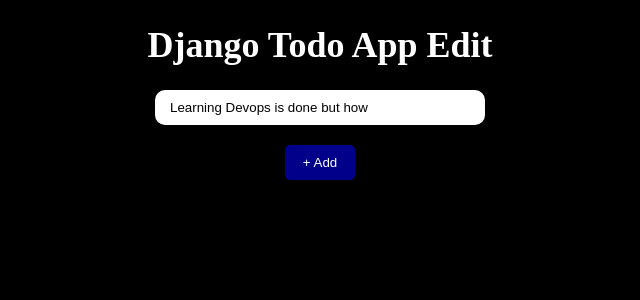
After one commit to adityaarawat/django-todo-app, a Django app: page /todo/edit_todo/1/ in a window 1280 px wide. The commit adds this page. Shown: the top 300 px of the page, without its empty margins (328-968 px from the left). Run offline with Django 5.2, Linux system fonts and the light colour scheme; data comes from the database, SQL or seed files in the repository; both versions use the stored data as it was after the commit.

Commit message:
Edit functionality & edit html page is Added

```diff
--- /dev/null
+++ b/templates/editTodo.html
@@ -0,0 +1,23 @@
+{% load static %}
+<!DOCTYPE html>
+<html lang="en">
+<head>
+    <meta charset="UTF-8">
+    <meta name="viewport" content="width=device-width, initial-scale=1.0">
+    <title>Django Todo App Edit Page</title>
+</head>
+<body style="background-color: black; color: white; font-size: 18px; width: 100%; height: 100%;">
+    <header>
+        <h1 style="text-align: center;">Django Todo App Edit</h1>
+     </header>
+       <section style="width: 100%; height: 100%;">
+        <form action="" style="width: 100%; height: 100%;" method="POST">
+            {% csrf_token %}
+        <div style="display: flex; flex-direction: column; align-items: center; justify-content: center; gap: 20px;">
+            <input style="padding: 10px 15px; border: none; width: 300px; border-radius: 10px;  type="text" placeholder="Edit Task" name="task" value="{{editData.task}}">
+           <button style="cursor: pointer; color: white; background-color: darkblue; padding: 10px 18px; border: none; border-radius: 5px;" type="submit">+ Add</button>
+        </div>
+        </form>
+      </section>
+</body>
+</html>
--- a/templates/index.html
+++ b/templates/index.html
@@ -29,7 +29,7 @@
                 <div class="task-buttons">
                     <a href="{% url 'markAsDone' task.id %}" class="button done">Mark as Done</a>
                     <a class="button delete">Delete</a>
-                    <a class="button edit">Edit</a>
+                    <a href="{% url 'editTodo' task.id %}" class="button edit">Edit</a>
                 </div>
             </div>
             {% endfor %}
--- a/todomain/static/css/style.css
+++ b/todomain/static/css/style.css
@@ -177,6 +177,8 @@
     font-family: 'Lucida Sans', 'Lucida Sans Regular', 'Lucida Grande', 'Lucida Sans Unicode', Geneva, Verdana, sans-serif;
 }
 
+
+
 /* ------------------------------------------ */
 /* ----------- RESPONSIVE PART -------------- */
 /* ------------------------------------------ */
--- a/todos/urls.py
+++ b/todos/urls.py
@@ -1,7 +1,15 @@
 from django.urls import path
 from . import views
 urlpatterns=[
+    #Add Task
     path('addTask/',views.addTask,name='addTask'),
+
+    #Mark As Done
     path('mark_as_done/<int:pk>/',views.markAsDone,name="markAsDone"),
-    path("mark_as_undo/<int:pk>/",views.markAsUndo,name='markAsUndo')
+
+    #Mark As Undo
+    path("mark_as_undo/<int:pk>/",views.markAsUndo,name='markAsUndo'),
+
+    #Edit
+    path("edit_todo/<int:pk>/",views.editTodo,name='editTodo')
 ]
--- a/todos/views.py
+++ b/todos/views.py
@@ -1,4 +1,4 @@
-from django.shortcuts import redirect,get_object_or_404
+from django.shortcuts import redirect,get_object_or_404,render
 from django.http import HttpResponse
 from .models import Todo
 # Create your views here.
@@ -18,3 +18,16 @@
     markUndo.is_completed=False
     markUndo.save()
     return redirect("home")
+
+def editTodo(request,pk):
+    editData=get_object_or_404(Todo,pk=pk)
+    if request.method=="POST":
+        updated_task=request.POST['task']
+        editData.task=updated_task
+        editData.save()
+        return redirect("home")
+    else:
+        context={
+        "editData":editData
+        }
+        return render(request,'editTodo.html',context)
```
Also changed, not shown: db.sqlite3.
